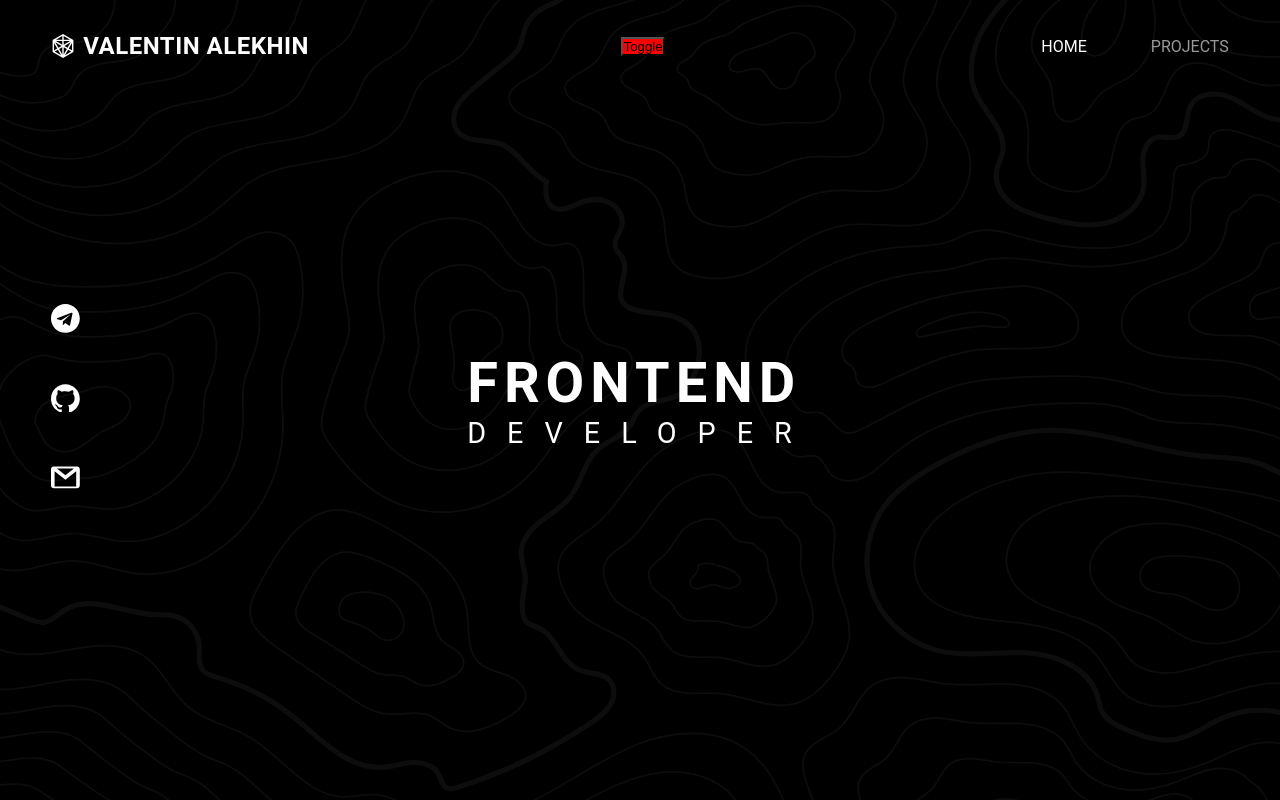
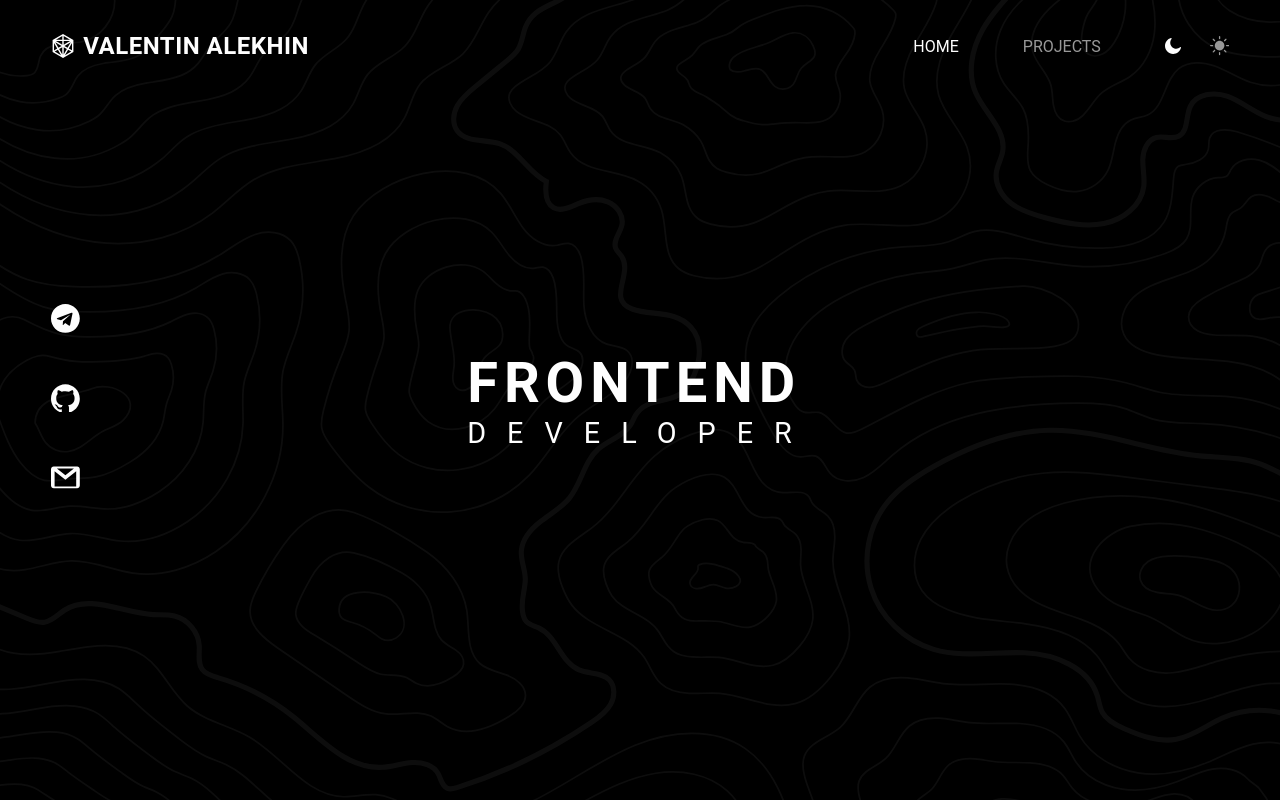
Before and after one commit to ValentinAlekhin/react-portfolio, a React (Create React App) app: page / in a window 1280 px wide. Built offline with nearby package versions, Linux system fonts and the light colour scheme.

Commit message:
Add styles to ThemeToggler

```diff
--- a/src/components/Header/Header.jsx
+++ b/src/components/Header/Header.jsx
@@ -8,10 +8,10 @@ import BurgerMenu from '../../ui/BurgerMenu/BurgerMenu'
 
 import {
   StyledHeader,
-  NameContainer,
+  NameWrapper,
   Icon,
   Title,
-  NavContainer,
+  NavWrapper,
   NavList,
   NavItem,
 } from './styled'
@@ -30,15 +30,15 @@ const Header = () => {
   return (
     <div className={'mainContainer'}>
       <StyledHeader>
-        <NameContainer>
+        <NameWrapper>
           <Icon theme={theme} />
           <Title theme={theme}>
             <NavLink to={'/'}>Valentin Alekhin</NavLink>
           </Title>
-        </NameContainer>
-        <ThemeToggler />
+        </NameWrapper>
+
         <BurgerMenu size="35px" itemHeight="4px" />
-        <NavContainer>
+        <NavWrapper>
           <NavList>
             {links.map(({ to, title }, i) => (
               <NavItem key={i}>
@@ -48,7 +48,8 @@ const Header = () => {
               </NavItem>
             ))}
           </NavList>
-        </NavContainer>
+          <ThemeToggler />
+        </NavWrapper>
       </StyledHeader>
     </div>
   )
--- a/src/components/Header/styled.js
+++ b/src/components/Header/styled.js
@@ -15,7 +15,7 @@ export const StyledHeader = styled.header`
   ${respondTo.sm`justify-content: space-between;`}
 `
 
-export const NameContainer = styled.div`
+export const NameWrapper = styled.div`
   display: flex;
   align-items: center;
 `
@@ -36,10 +36,11 @@ export const Title = styled.h1`
   ${respondTo.sm`font-size: 1.5rem;`};
 `
 
-export const NavContainer = styled.nav`
+export const NavWrapper = styled.nav`
   display: none;
+  align-items: center;
 
-  ${respondTo.sm`display: block;`}
+  ${respondTo.sm`display: flex;`};
 `
 
 export const NavList = styled.ul`
@@ -49,5 +50,5 @@ export const NavList = styled.ul`
 export const NavItem = styled.li`
   font-size: 1rem;
   font-weight: 400;
-  margin-left: 4rem;
+  margin-right: 4rem;
 `
--- a/src/style/themes.js
+++ b/src/style/themes.js
@@ -31,6 +31,9 @@ export const dark = {
     linkColor: '#4682b4',
     linkColorHover: lighten(0.1, '#4682b4'),
   },
+  themeToggler: {
+    background: '',
+  },
   selection: {
     color: '#000',
     background: '#9b9b9b',
@@ -42,7 +45,7 @@ export const light = {
   background: lightBg,
   fontColor: lightThemeFontColor,
   navLink: {
-    notActiveColor: lighten(0.4, lightThemeFontColor),
+    notActiveColor: lighten(0.5, lightThemeFontColor),
   },
   projectCard: {
     background: rgba(lightThemeFontColor, 0.05),
--- a/src/ui/ThemeToggler/ThemeToggler.jsx
+++ b/src/ui/ThemeToggler/ThemeToggler.jsx
@@ -2,12 +2,17 @@ import React, { useContext } from 'react'
 
 import { ThemeContext } from '../../context/ThemeState'
 
-import { Button } from './styled'
+import { Wrapper, MoonIcon, SunIcon } from './styled'
 
 const ThemeToggler = () => {
-  const { toggleTheme } = useContext(ThemeContext)
+  const { toggleTheme, theme } = useContext(ThemeContext)
 
-  return <Button onClick={toggleTheme}>Toggle</Button>
+  return (
+    <Wrapper theme={theme} onClick={toggleTheme}>
+      <MoonIcon theme={theme} />
+      <SunIcon theme={theme} />
+    </Wrapper>
+  )
 }
 
 export default ThemeToggler
--- a/src/ui/ThemeToggler/styled.js
+++ b/src/ui/ThemeToggler/styled.js
@@ -1,6 +1,36 @@
-import styled from 'styled-components'
+import styled, { css } from 'styled-components'
 
-export const Button = styled.button`
-  /* display: none; */
-  background-color: red;
+import { ReactComponent as MoonSVG } from './images/moon.svg'
+import { ReactComponent as SunSVG } from './images/sun.svg'
+
+const iconStyles = css`
+  transition: fill 0.3s;
 `
+
+export const MoonIcon = styled(MoonSVG).attrs(({ theme }) => ({
+  fill: theme.id === '0' ? theme.fontColor : theme.navLink.notActiveColor,
+}))`
+  width: 1rem;
+  height: 1rem;
+  ${iconStyles}
+`
+
+export const SunIcon = styled(SunSVG).attrs(({ theme }) => ({
+  fill: theme.id === '1' ? theme.fontColor : theme.navLink.notActiveColor,
+}))`
+  width: 1.2rem;
+  height: 1.2rem;
+  ${iconStyles}
+`
+
+export const Wrapper = styled.div`
+  display: flex;
+  justify-content: space-between;
+  align-items: center;
+  width: 4rem;
+  cursor: pointer;
+
+  &:hover {
+    border-color: ${({ theme }) => theme.fontColor};
+  }
+`
```
Also changed, not shown: src/ui/ThemeToggler/images/moon.svg (added), src/ui/ThemeToggler/images/sun.svg (added).
